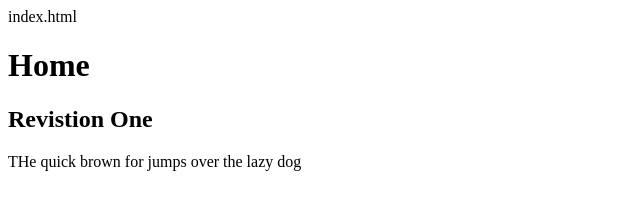
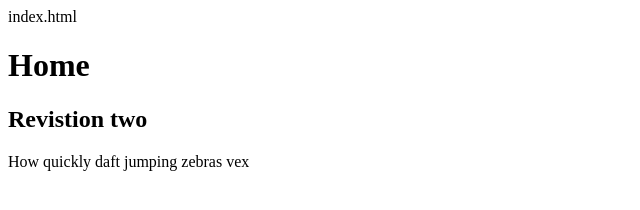
Before and after one commit to cs2412780/home_work, a plain HTML site: page index.html in a window 1280 px wide. Shown: the full height of the page, 0-640 px from the left. Drawn offline with Linux system fonts and the light colour scheme.

Commit message:
Update index.html

```diff
--- a/index.html
+++ b/index.html
@@ -8,8 +8,8 @@ index.html
 <body>
 
 	<h1>Home</h1>
-	<h2>Revistion One</h2>
-	<p>THe quick brown for jumps over the lazy dog</p>
+	<h2>Revistion two</h2>
+	<p>How quickly daft jumping zebras vex</p>
 
 	</body>
 	</html>
```
